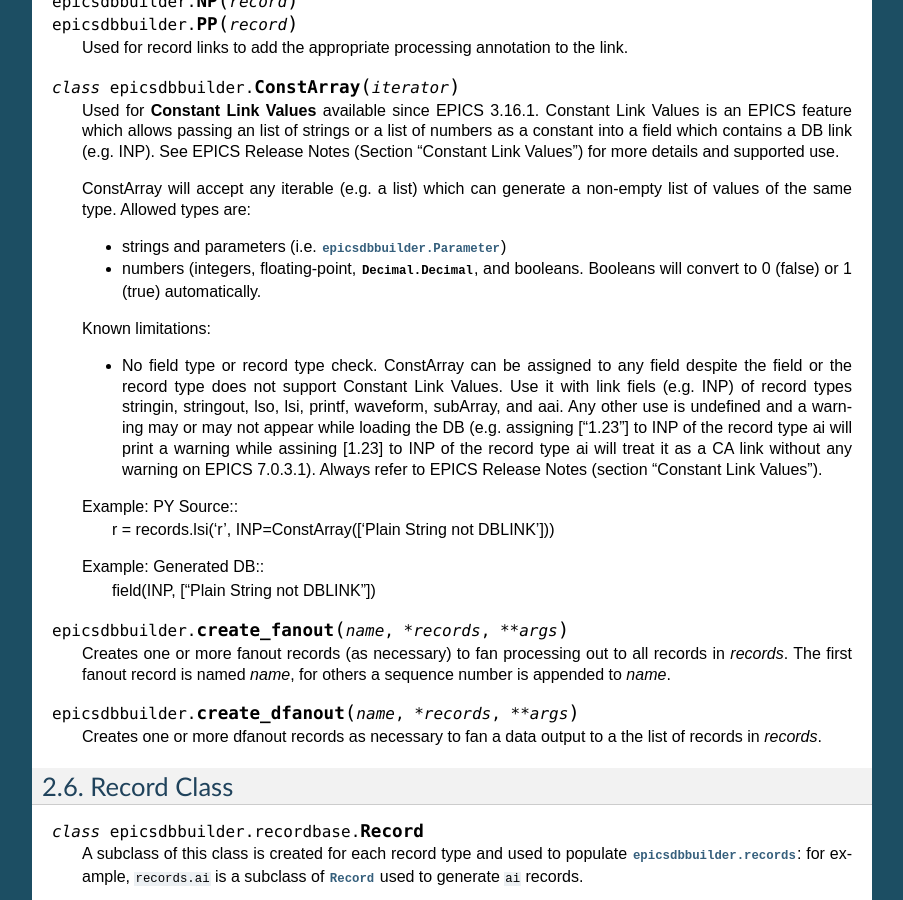
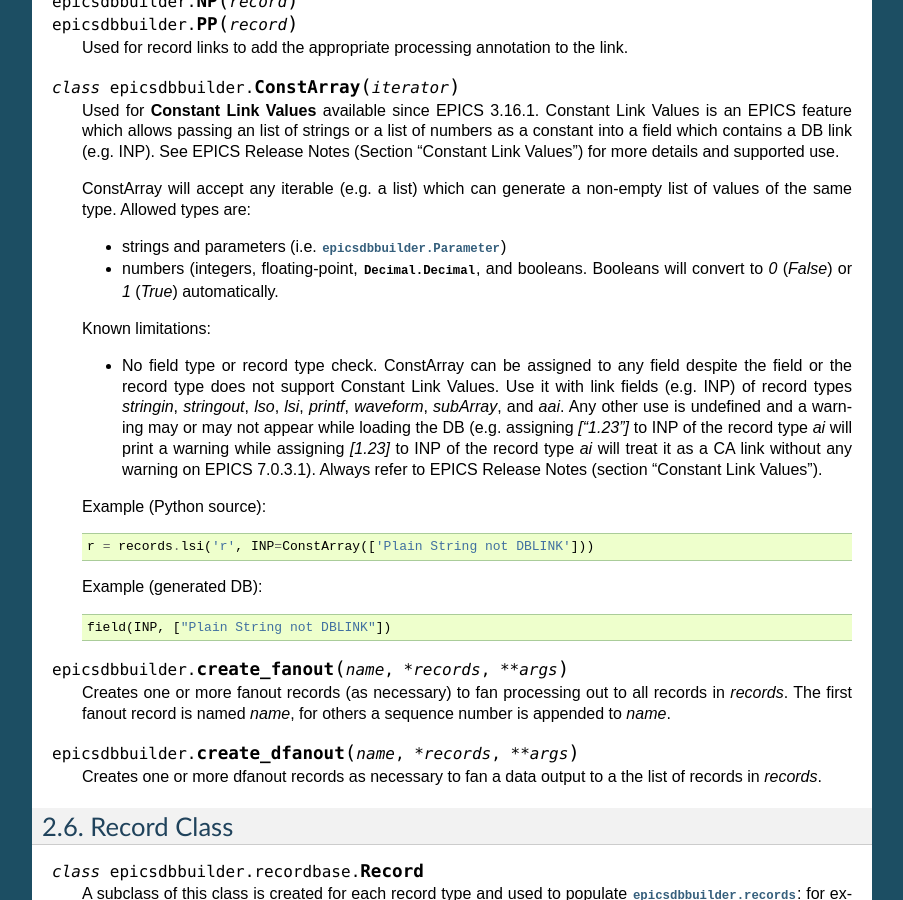
Before and after one commit to DiamondLightSource/epicsdbbuilder, a Sphinx documentation site: the page built from docs/api.rst, in a window 1280 px wide and 900 px high, scrolled down 3154 px. Shown: the whole window, without its empty margins (198-1101 px from the left). Built offline with Sphinx 7.4.7, drawn with Linux system fonts in a browser that asks for light colours.

Commit message:
Corrected typos and formatting as suggested.

```diff
--- a/docs/api.rst
+++ b/docs/api.rst
@@ -232,8 +232,9 @@
 
     * strings and parameters (i.e. :py:class:`epicsdbbuilder.Parameter`)
 
-    * numbers (integers, floating-point, :py:class:`Decimal.Decimal`, and booleans.
-      Booleans will convert to 0 (false) or 1 (true) automatically.
+    * numbers (integers, floating-point, :py:class:`Decimal.Decimal`,
+      and booleans.
+      Booleans will convert to `0` (`False`) or `1` (`True`) automatically.
 
 
     Known limitations:
@@ -241,20 +242,22 @@
     * No field type or record type check.
       ConstArray can be assigned to any field despite the field
       or the record type does not support Constant Link Values.
-      Use it with link fiels (e.g. INP) of record types stringin,
-      stringout, lso, lsi, printf, waveform, subArray, and aai.
+      Use it with link fields (e.g. INP) of record types `stringin`,
+      `stringout`, `lso`, `lsi`, `printf`, `waveform`, `subArray`, and `aai`.
       Any other use is undefined and a warning may or may not appear
       while loading the DB
-      (e.g. assigning ["1.23"] to INP of the record type ai will print a warning
-      while assining [1.23] to INP of the record type ai will treat it as a CA link
-      without any warning on EPICS 7.0.3.1).
+      (e.g. assigning `["1.23"]` to INP of the record type `ai` will print
+      a warning while assigning `[1.23]` to INP of the record type `ai` will treat
+      it as a CA link without any warning on EPICS 7.0.3.1).
       Always refer to EPICS Release Notes (section "Constant Link Values").
 
 
-    Example: PY Source::
+    Example (Python source)::
+
         r = records.lsi('r', INP=ConstArray(['Plain String not DBLINK']))
 
-    Example: Generated DB::
+    Example (generated DB)::
+
         field(INP, ["Plain String not DBLINK"])
 
 
```
